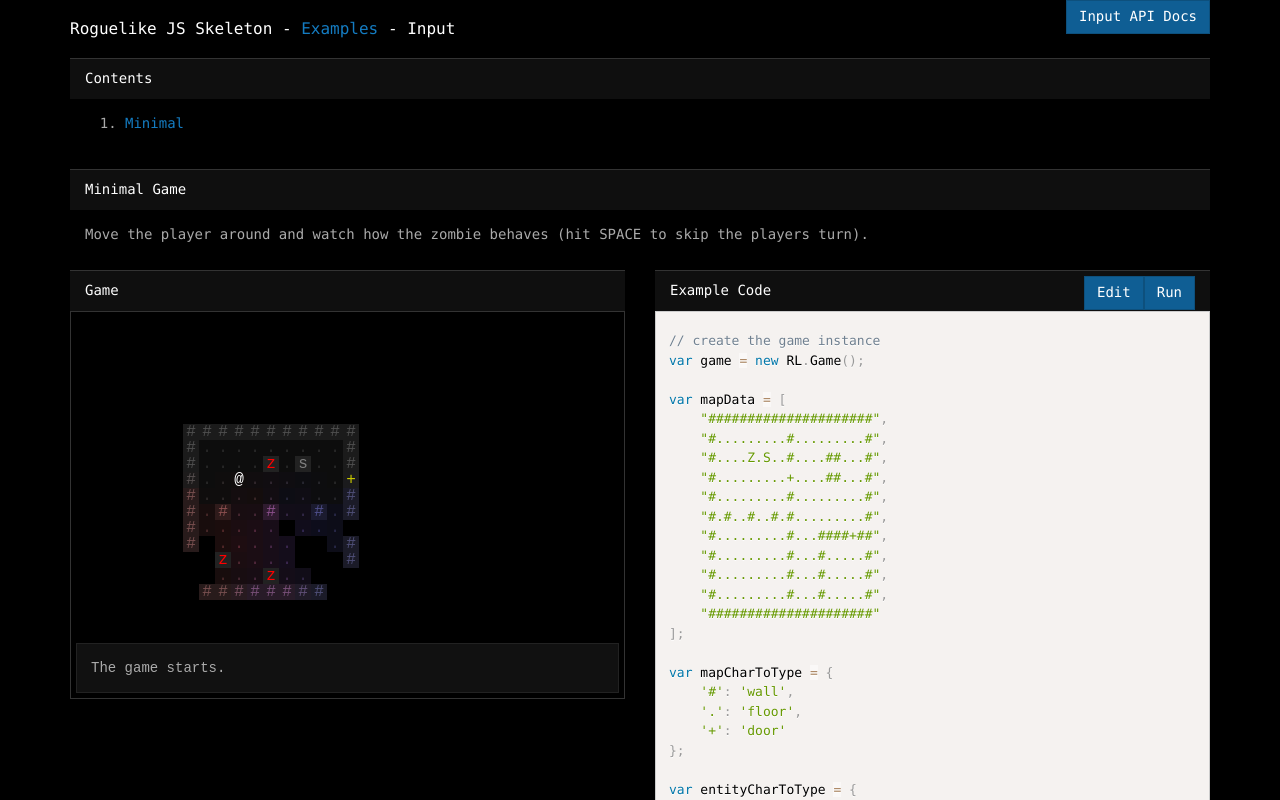
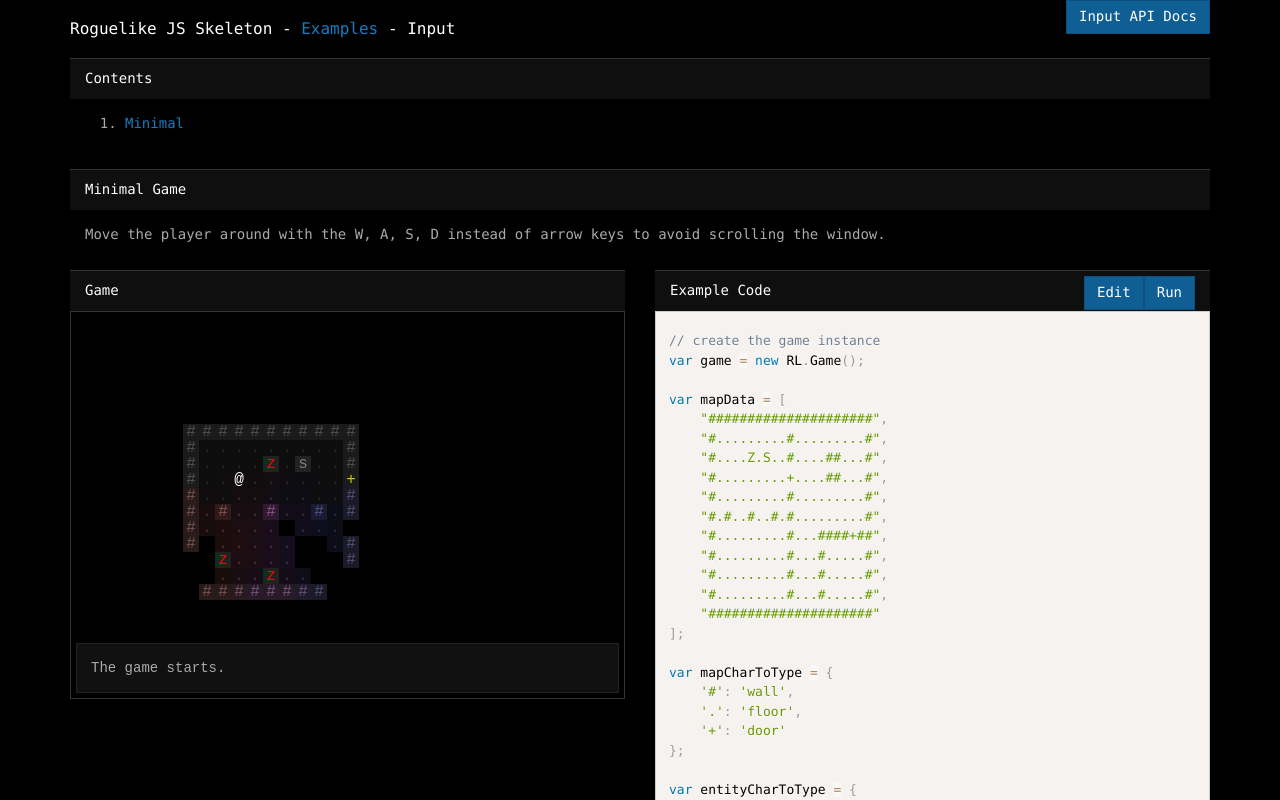
Before and after one commit to unstoppablecarl/js-roguelike-skeleton, a website: page examples/game/index.html in a window 1280 px wide. Shown: the top 800 px of the page. Drawn offline with Linux system fonts and the light colour scheme.

Commit message:
game example

```diff
--- a/examples/game/index.html
+++ b/examples/game/index.html
@@ -35,7 +35,7 @@
                     Minimal Game
                 </div>
                 <div class="panel-body">
-                    <p>Move the player around and watch how the zombie behaves (hit SPACE to skip the players turn).</p>
+                    <p>Move the player around with the W, A, S, D instead of arrow keys to avoid scrolling the window.</p>
                 </div>
             </div>
 
```
